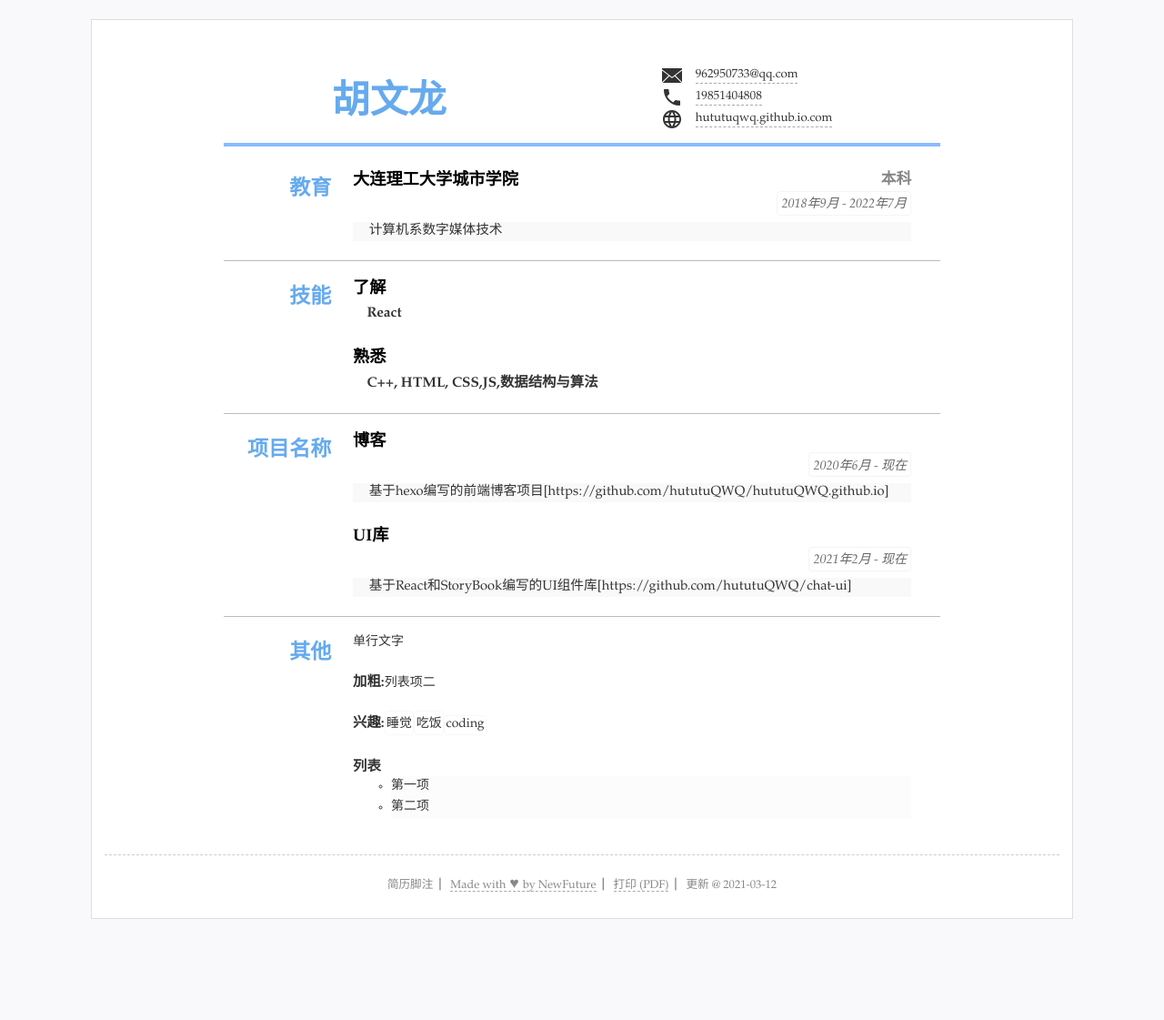
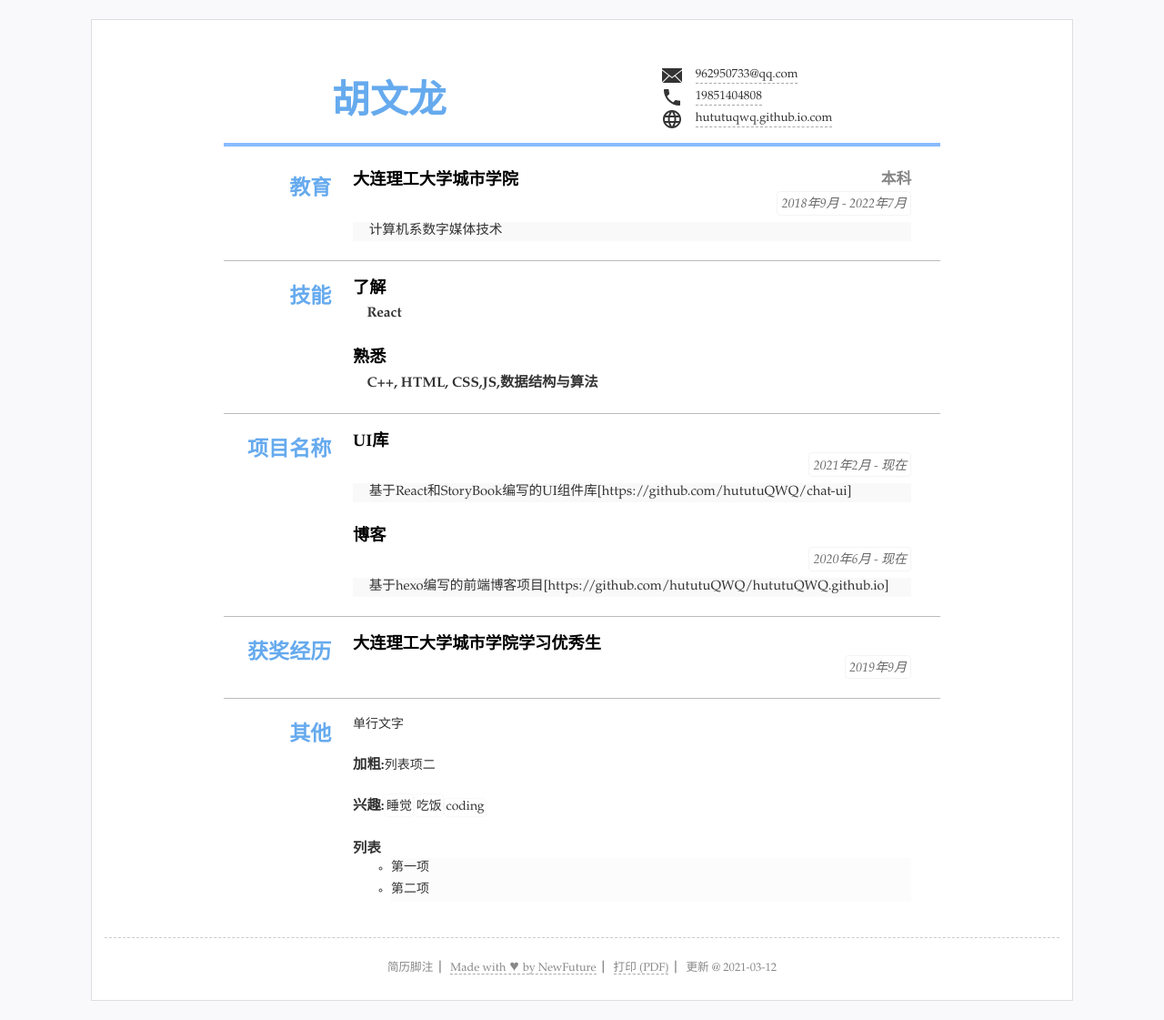
Before and after one commit to hututuQWQ/resume, a Jekyll site: the page built from index.html, in a window 1280 px wide. Shown: the whole page at 91% size. Built offline with Jekyll 4.4.1, drawn with Linux system fonts in a browser that asks for light colours; before the commit the page ends 1031 px from its top, so only the background shows below that.

Commit message:
Update resume.yml

```diff
--- a/_data/resume.yml
+++ b/_data/resume.yml
@@ -40,12 +40,19 @@ main: #简历主要内容，
 - type: projects
   name: 项目名称
   content:
+  - title: UI库
+    duration: 2021年2月 - 现在
+    detail: 基于React和StoryBook编写的UI组件库[https://github.com/hututuQWQ/chat-ui]
+
   - title: 博客
     duration: 2020年6月 - 现在
     detail: 基于hexo编写的前端博客项目[https://github.com/hututuQWQ/hututuQWQ.github.io]
-  - title: UI库
-    duration: 2021年2月 - 现在
-    detail: 基于React和StoryBook编写的UI组件库[https://github.com/hututuQWQ/chat-ui]
+
+- type: prize #类别为ID
+  name: 获奖经历 #显示名称，空则使用type
+  content: #内容基本格式 标题-副标题-日期-详细内容 (都允许空)
+  - title: 大连理工大学城市学院学习优秀生
+    duration: "2019年9月"
 
 #others 其他简略内容(列表)
 others: #其他列表显示
```
